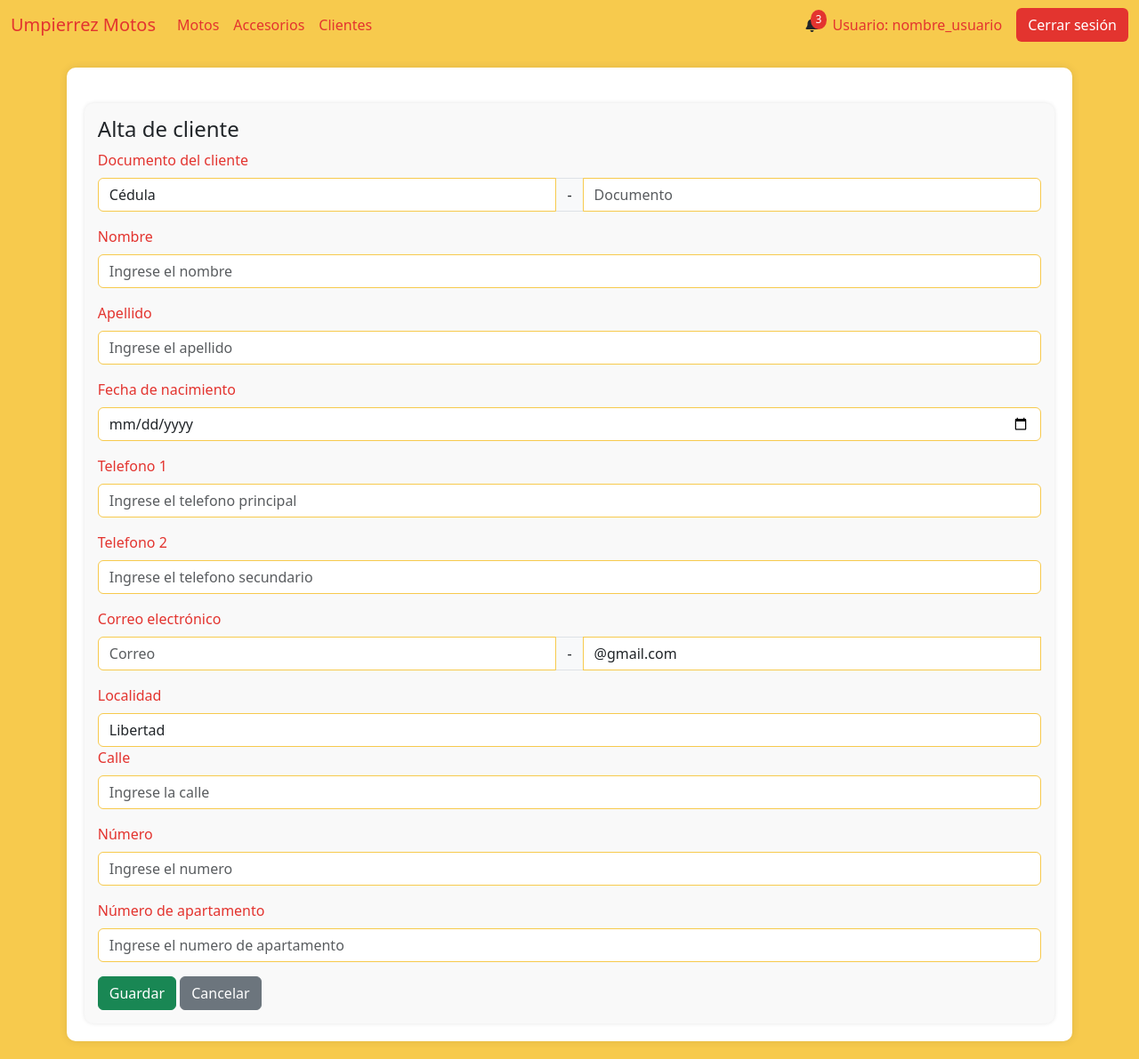
After one commit to jlumaca/UmpierrezMotos, a Django app: page /cliente_alta in a window 1280 px wide. The commit adds this page. Shown: the whole page at 89% size. Run offline with Django 5.2, Linux system fonts and the light colour scheme.

Commit message:
codigo en inventario de accesorios, template alta de cliente, falta revisar ocultamiento de dominio de correo

```diff
--- a/AppUM/templates/perfil_administrativo/accesorios/accesorios.html
+++ b/AppUM/templates/perfil_administrativo/accesorios/accesorios.html
@@ -60,6 +60,7 @@
     <table class="table">
         <thead>
             <tr>
+                <th>Código</th>
                 <th>Tipo</th>
                 <th>Marca</th>
                 <th>Modelo</th>
@@ -73,6 +74,7 @@
                 {% for accesorios in page_obj %}
             <!-- Filas de ejemplo de accesorios -->
             <tr>
+                <td>{{ accesorios.id }}</td>
                 <td>{{ accesorios.tipo }}</td>
                 <td>{{ accesorios.marca }}</td>
                 <td>{{ accesorios.modelo}}</td>
--- /dev/null
+++ b/AppUM/templates/perfil_administrativo/cliente/alta_cliente.html
@@ -0,0 +1,146 @@
+{% extends "perfil_administrativo/padre_perfil_administrativo.html" %}
+{% load static %}
+
+{% block contenidoQueCambia %}
+<div class="table-container" id="inventarios">
+    <div class="form-container" id="motoForm">
+        <h4>Alta de cliente</h4>
+        {% if error_message %}
+            <div class="alert alert-danger" role="alert">
+            {{ error_message }}
+            </div>
+        {% endif %}
+        <form action="" enctype="multipart/form-data" method="POST">{% csrf_token %}
+            <div class="mb-3" id="documento_cliente">
+                <label for="documento" class="form-label">Documento del cliente</label>
+                <div class="input-group">
+                    <select class="form-control" name="tipo_documento" id="tipo_documento">
+                        <option value="CI">Cédula</option>
+                        <option value="PAS">Pasaporte</option>
+                        <option value="DNI">DNI</option>
+                    </select>
+                    <span class="input-group-text">-</span>
+                    <input type="number" class="form-control" name="documento" placeholder="Documento">
+                    <!-- Cambiar el botón a tipo submit -->
+                </div>
+            </div>
+
+
+            <!-- <div class="mb-3">
+                <label for="estado" class="form-label">Tipo de documento</label>
+                <select class="form-control" name="tipo_documento" id="tipo">
+                    <option value="CI">Cédula</option>
+                    <option value="PAS">Pasaporte</option>
+                    <option value="DNI">DNI</option>
+                </select>
+            </div>
+            <div class="mb-3">
+                <label for="marca" class="form-label">Documento</label>
+                <input type="text" class="form-control" name="documento" id="marca" placeholder="Ingrese el documento" maxlength="20">
+            </div> -->
+            <div class="mb-3">
+                <label for="modelo" class="form-label">Nombre</label>
+                <input type="text" class="form-control" name="nombre" id="modelo" placeholder="Ingrese el nombre" maxlength="20">
+            </div>
+
+            <div class="mb-3">
+                <label for="precio" class="form-label">Apellido</label>
+                <input type="text" class="form-control" name="apellido" placeholder="Ingrese el apellido">
+            </div>
+
+            <div class="mb-3">
+                <label for="precio" class="form-label">Fecha de nacimiento</label>
+                <input type="date" class="form-control" name="f_nac" placeholder="Ingrese la fecha de nacimiento">
+            </div>
+
+            <div class="mb-3">
+                <label for="precio" class="form-label">Telefono 1</label>
+                <input type="number" class="form-control" name="telefono_principal" placeholder="Ingrese el telefono principal">
+            </div>
+
+            <div class="mb-3">
+                <label for="precio" class="form-label">Telefono 2</label>
+                <input type="number" class="form-control" name="telefono_secundario" placeholder="Ingrese el telefono secundario">
+            </div>
+
+            <div class="mb-3">
+                <label for="documento" class="form-label">Correo electrónico</label>
+                <div class="input-group">
+                    <input type="text" class="form-control" name="correo" placeholder="Correo">
+                    <span class="input-group-text">-</span>
+                    <select class="form-control" placeholder="Dominio del correo" id="dominio_principal" name="dominio_correo" onchange="correos()">
+                        <option value="@gmail.com">@gmail.com</option>
+                        <option value="@hotmail.com">@hotmail.com</option>
+                        <option value="@outlook.com">@outlook.com</option>
+                        <option value="Otro">Otro</option>
+                    </select>
+                    <input type="text" class="form-control" id="id_otro_correo" name="otro_correo" placeholder="Dominio del correo" style="display: none;">
+                    <!-- Cambiar el botón a tipo submit -->
+                </div>
+            </div>
+
+
+
+            <label for="estado" class="form-label">Localidad</label>
+            <select class="form-control" name="localidad" id="id_localidad" onchange="toggleFields()">
+                <option value="Libertad">Libertad</option>
+                <option value="Kiyú">Kiyú</option>
+                <option value="Puntas de Valdez">Puntas de Valdez</option>
+                <option value="Playa Pascual">Playa Pascual</option>
+                <option value="Ciudad del Plata">Ciudad del Plata</option>
+                <option value="San José de Mayo">San José de Mayo</option>
+                <option value="Otro">Otro</option>
+            </select>
+            <div class="mb-3" style="display: none;" id="id_localidad_otro">
+                <label for="precio" class="form-label">Localidad</label>
+                <input type="text" class="form-control" name="localidad_otro" placeholder="Ingrese la localidad">
+            </div>
+
+            <div class="mb-3">
+                <label for="precio" class="form-label">Calle</label>
+                <input type="text" class="form-control" name="calle" placeholder="Ingrese la calle">
+            </div>
+
+            <div class="mb-3">
+                <label for="precio" class="form-label">Número</label>
+                <input type="number" class="form-control" name="numero" placeholder="Ingrese el numero">
+            </div>
+
+            <div class="mb-3">
+                <label for="precio" class="form-label">Número de apartamento</label>
+                <input type="number" class="form-control" name="num_apto" placeholder="Ingrese el numero de apartamento">
+            </div>
+
+
+            <button type="submit" class="btn btn-success">Guardar</button>
+
+            <a href="{% url 'Clientes' %}" class="btn btn-secondary">Cancelar</a>
+        </form>
+
+    </div>
+</div>
+<script>
+    function toggleFields() {
+        var loc = document.getElementById("id_localidad").value;
+        var otro = document.getElementById("id_localidad_otro");
+        if (loc === "Otro") {
+            otro.style.display = "block";
+        }else{
+            otro.style.display = "none";
+        }
+    }
+
+    function correos(){
+        var dominio_correo = document.getElementById("dominio_principal").value;
+        var dom_correo = document.getElementById("dominio_principal")
+        var otro_correo = document.getElementById("id_otro_correo");
+        if (dom_correo  === "Otro") {
+            otro_correo.style.display = "block";
+            dom_correo.style.display = "none";
+        }else{
+            otro_correo.style.display = "none";
+            dom_correo.style.display = "block";
+        }
+    }
+</script>
+{% endblock %}
--- a/AppUM/templates/perfil_administrativo/cliente/clientes.html
+++ b/AppUM/templates/perfil_administrativo/cliente/clientes.html
@@ -26,7 +26,7 @@
 <link href="https://cdnjs.cloudflare.com/ajax/libs/font-awesome/6.0.0/css/all.min.css" rel="stylesheet">
 <link href="https://cdn.jsdelivr.net/npm/bootstrap-icons@1.10.0/font/bootstrap-icons.css" rel="stylesheet">
 
-<title>Motos</title>
+<title>Clientes</title>
 {% if messages %}
     <div class="messages">
         {% for message in messages %}
@@ -39,7 +39,7 @@
     <!-- <a href="" class="btn btn-primary mb-3 registrar-cliente">
         <i class="fas fa-user-plus"></i> Alta de Cliente
     </a> -->
-    <a href="" class="btn btn-primary mb-3">
+    <a href="{% url 'ClienteAlta' %}" class="btn btn-primary mb-3">
         <i class="fas fa-user-plus"></i> Alta de cliente
     </a>
 
--- a/AppUM/urls.py
+++ b/AppUM/urls.py
@@ -36,6 +36,7 @@ urlpatterns = [
      path('busqueda_tipo_accesorio', views.busqueda_tipo_accesorio,name="BusquedaTipoAccesorio"),
 
      path('clientes', views.vista_clientes,name="Clientes"),
+     path('cliente_alta', views.alta_cliente,name="ClienteAlta")
 
 
 ] + static(settings.MEDIA_URL, document_root=settings.MEDIA_ROOT)
--- a/AppUM/views.py
+++ b/AppUM/views.py
@@ -971,3 +971,12 @@ def vista_clientes(req):
     page_obj = paginator.get_page(page_number)  # Obtiene la página solicitada
 
     return render(req,"perfil_administrativo/cliente/clientes.html",{'page_obj': page_obj,"clientes":clientes})
+
+def alta_cliente(req):
+    try:
+        if req.method == "POST":
+            pass
+        else:
+            return render(req,"perfil_administrativo/cliente/alta_cliente.html",{})
+    except Exception as e:
+        pass
```
